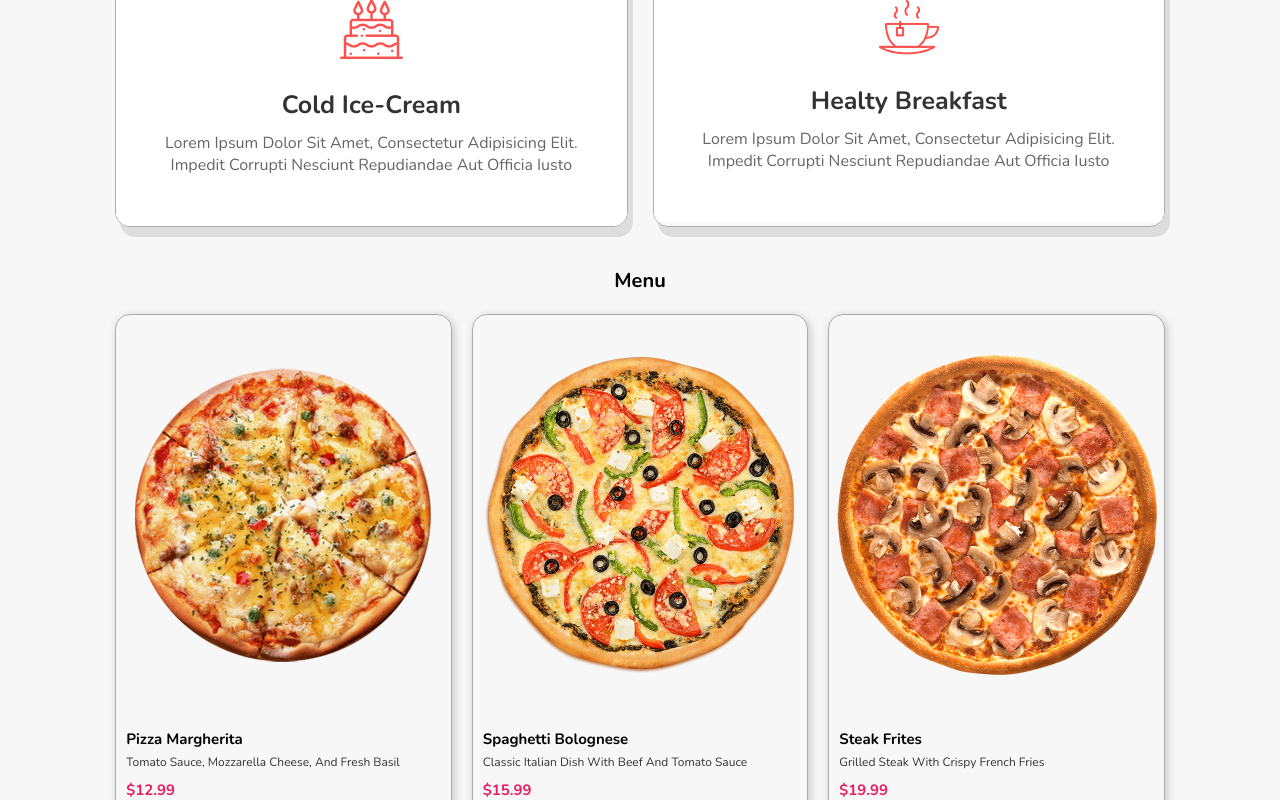
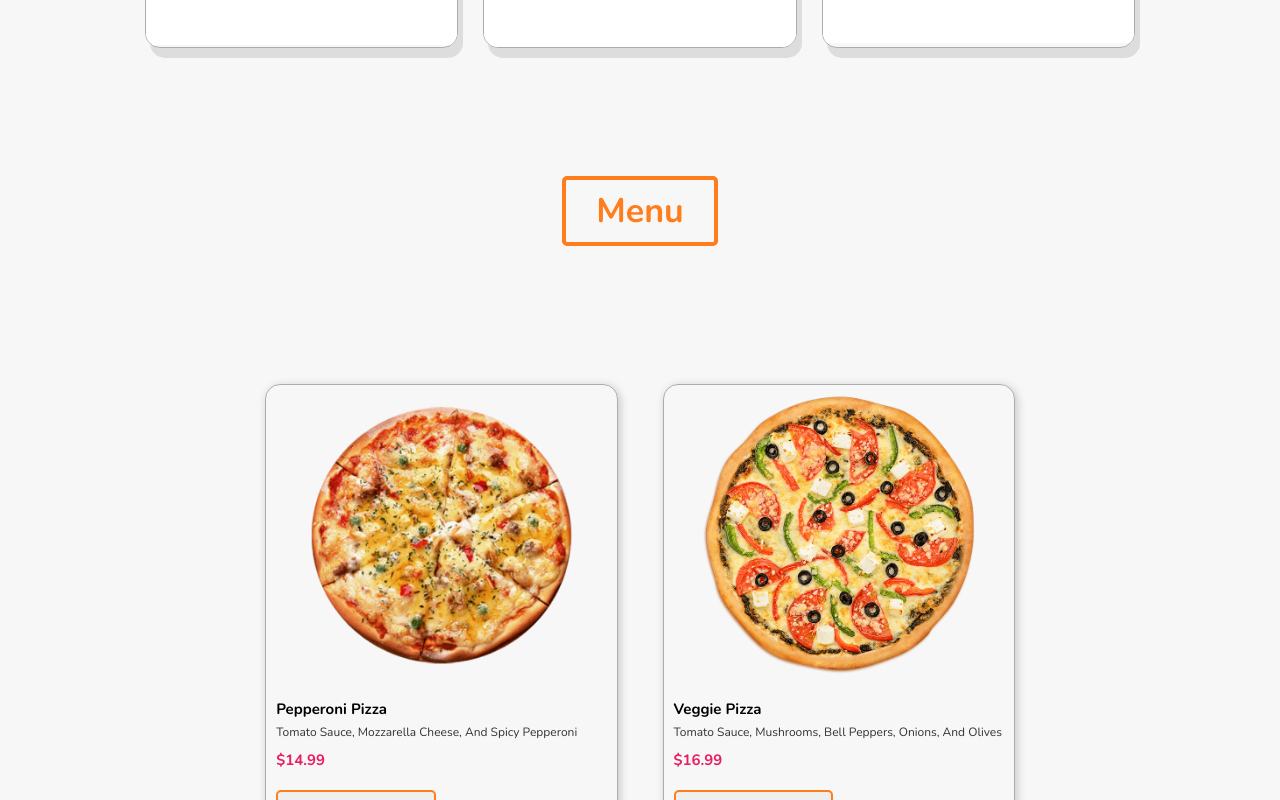
Before and after one commit to KushalLimbasiya/zuma-food-website, a React (Create React App) app: page / in a window 1280 px wide. Shown: the part 1680-2480 px from the top of the page. Built offline with nearby package versions, Linux system fonts and the light colour scheme.

Commit message:
improve menu

```diff
--- a/src/components/page/Menu.js
+++ b/src/components/page/Menu.js
@@ -29,33 +29,56 @@ const DishCard = ({ dish, addToCart }) => {
 const Menu = () => {
   const [dishes, setDishes] = useState([
     {
-      name: "Pizza Margherita",
-      description: "Tomato sauce, mozzarella cheese, and fresh basil",
-      price: "$12.99",
+      name: "Pepperoni Pizza",
+      description: "Tomato sauce, mozzarella cheese, and spicy pepperoni",
+      price: "$14.99",
       image: ig.pizza1,
     },
     {
-      name: "Spaghetti Bolognese",
-      description: "Classic Italian dish with beef and tomato sauce",
-      price: "$15.99",
+      name: "Veggie Pizza",
+      description: "Tomato sauce, mushrooms, bell peppers, onions, and olives",
+      price: "$16.99",
       image: ig.pizza2,
     },
     {
-      name: "Steak Frites",
-      description: "Grilled steak with crispy French fries",
-      price: "$19.99",
+      name: "Hawaiian Pizza",
+      description: "Tomato sauce, mozzarella cheese, ham, and pineapple",
+      price: "$13.99",
       image: ig.pizza3,
     },
-  ]);
+    {
+      name: "Meat Lover's Pizza",
+      description: "Tomato sauce, mozzarella cheese, pepperoni, sausage, ham, and bacon",
+      price: "$19.99",
+      image: ig.pizza4,
+    },
+    {
+      name: "Margherita Pizza",
+      description: "Tomato sauce, fresh mozzarella cheese, and basil",
+      price: "$12.99",
+      image: ig.pizza5,
+    },
+    {
+      name: "Buffalo Chicken Pizza",
+      description: "Tomato sauce, mozzarella cheese, spicy buffalo chicken, and ranch dressing",
+      price: "$18.99",
+      image: ig.pizza6,
+    },
+  ]
+);
+
 
   return (
     <section className="menu" id='menu'>
       <div className="menu">
-        <h2 className="section-title">Menu</h2>
+        <h2 className="section-title"><span className="title"> Menu</span> </h2>
         <div className="dishes-container">
           <DishCard dish={dishes[0]} />
           <DishCard dish={dishes[1]} />
           <DishCard dish={dishes[2]} />
+          <DishCard dish={dishes[3]} />
+          <DishCard dish={dishes[4]} />
+          <DishCard dish={dishes[5]} />
         </div>
       </div>
     </section>
--- a/src/components/style/main.css
+++ b/src/components/style/main.css
@@ -313,7 +313,7 @@ header .navbar .cart i {
   padding:1rem 0;
 }
 .speciality{
-  padding: 2rem 9%;
+  padding: 4rem 9%;
 }
 .speciality .heading {
   text-align: center;
@@ -325,10 +325,11 @@ header .navbar .cart i {
   display: flex;
   flex-wrap: wrap;
   gap:2.5rem;
+  padding: 3rem;
 }
 
 .speciality .box-container .box{
-  flex:1 1 50rem;
+  flex:1 1 30rem;
   position: relative;
   overflow: hidden;
   box-shadow: 0.5rem 1rem rgba(0, 0, 0, .1);
@@ -375,18 +376,25 @@ header .navbar .cart i {
 .menu {
   background-color: #f7f7f7;
 }
-
-.section-title {
-  margin-bottom: 2rem;
-  font-size: 2rem;
-  font-weight: bold;
+.section-title{
   text-align: center;
+  padding-top: 5rem;
+}
+.section-title .title{
+  padding: 0.8rem 3rem;
+  cursor: pointer;
+  font-size: 3.4rem;
+  border-radius: 0.5rem;
+  border: 0.4rem solid var(--ornage);
+  color: var(--ornage);
 }
 
 .dishes-container {
   display: flex;
   flex-wrap: wrap;
-  gap: 2rem;
+  gap: 2.5rem;
+  padding: 14rem;
+
 }
 
 .dish-card {
@@ -396,8 +404,8 @@ header .navbar .cart i {
   border: 0.1rem solid rgba(0, 0, 0, 0.3);
   border-radius: 1.5rem;
   cursor: pointer;
-  flex: 1000 1000 10rem;
-  margin-bottom: 2rem;
+  flex: 30rem;
+  margin: 1rem;
 }
 
 .dish-card:hover {
@@ -407,7 +415,7 @@ header .navbar .cart i {
 
 .dish-image {
   width: 100%;
-  height: 40rem;
+  height: 30rem;
   object-fit: cover;
   transition: transform 0.2s ease-in-out;
 }
```
